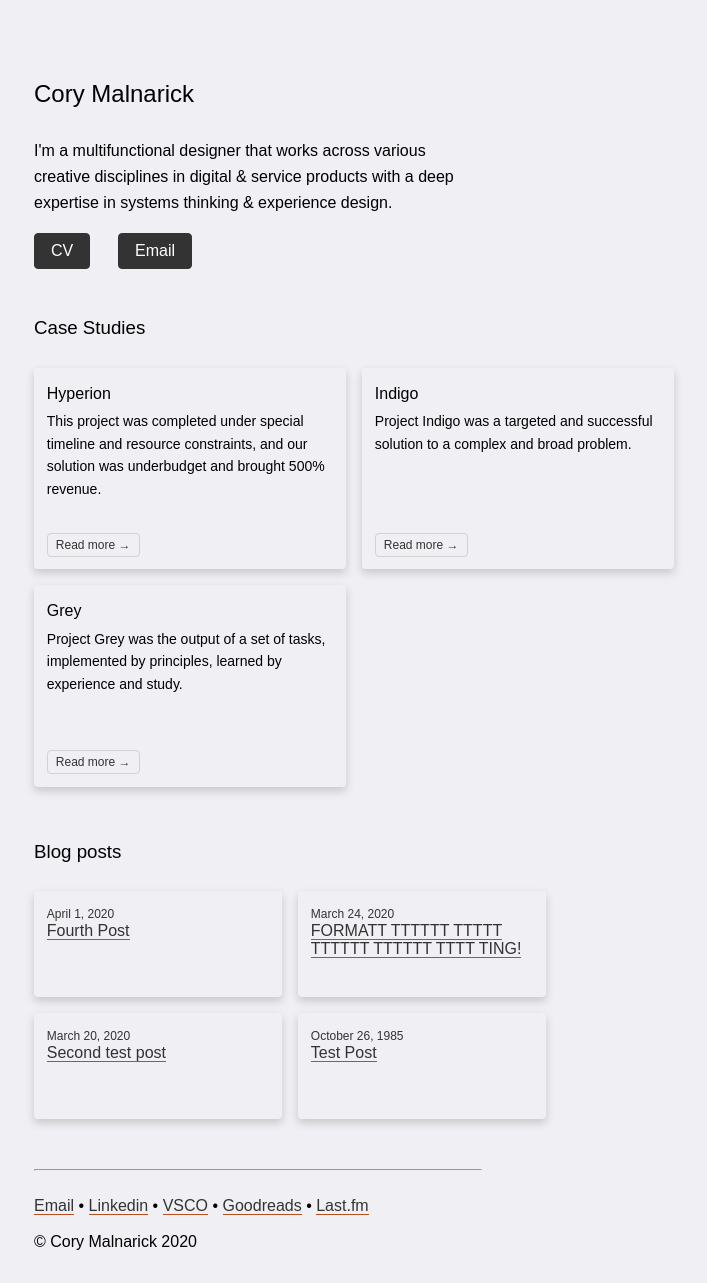
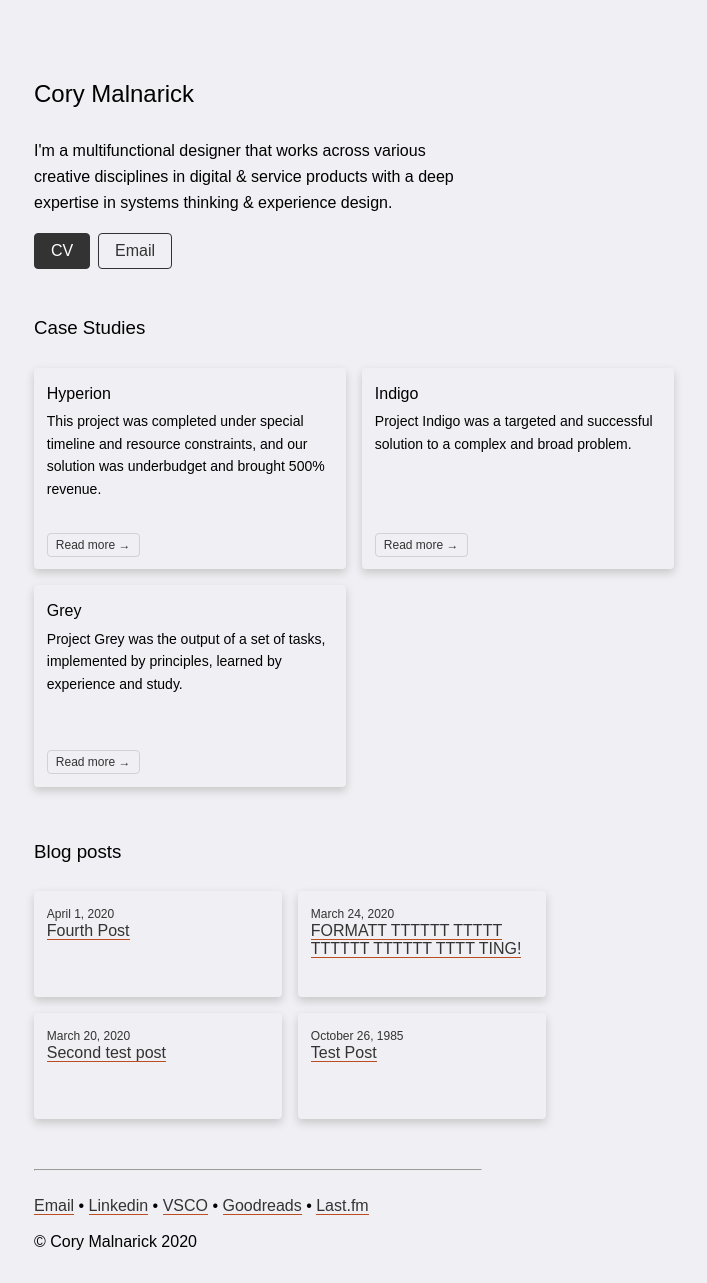
Before and after one commit to foundmonster/foundmonster.github.io, a Jekyll site: the page built from index.html, in a window 1280 px wide. Shown: the whole page, without its empty margins (286-993 px from the left). Built offline with Jekyll 4.4.1, drawn with Linux system fonts in a browser that asks for light colours; some web fonts are replaced.

Commit message:
added secondary button style – removed spacing

```diff
--- a/_sass/main.scss
+++ b/_sass/main.scss
@@ -182,9 +182,7 @@ p {
 
 .buttongrid {
     display: grid;
-    max-width: 50%;
     grid-template-columns: repeat(auto-fill, minmax(64px, 1fr));
-    grid-gap: 1rem;
 }
 
 
@@ -268,6 +266,9 @@ a:visited {
     border-bottom: 1px solid #bb4e20;
 }
 
+
+/* BUTTON PRIMARY */
+
 a:link.button-primary {
     text-decoration: none;
     display: inline-block;
@@ -303,6 +304,45 @@ a:hover.button-primary {
 }
 
 a:active.button-primary {
+    text-decoration: none;
+    opacity: 0.2;
+}
+
+
+/* BUTTON SECONDARY */
+
+a:link.button-secondary {
+    text-decoration: none;
+    display: inline-block;
+    color: #333;
+    padding: 8px 16px;
+    border-radius: 4px;
+    border-style: solid;
+    border-width: 1px;
+    border-color: #333;
+}
+
+a:visited.button-secondary {
+    text-decoration: none;
+    display: inline-block;
+    color: #333;
+    padding: 8px 16px;
+    border-radius: 4px;
+    border-style: solid;
+    border-width: 1px;
+    border-color: #333;
+}
+
+a:hover.button-secondary {
+    text-decoration: none;
+    display: inline-block;
+    border-style: solid;
+    border-width: 1px;
+    border-color: #454545;
+    border-radius: 4px;
+}
+
+a:active.button-secondary {
     text-decoration: none;
     opacity: 0.2;
 }
--- a/index.html
+++ b/index.html
@@ -6,7 +6,7 @@ title: Cory Malnarick
 <p>I'm a multifunctional designer that works across various creative disciplines in digital & service products with a deep expertise in systems thinking & experience design.</p><br>
 <div class="buttongrid">
 	<div><a class="button-primary" href="/CV.html">CV</a></div>
-	<div><a class="button-primary" href="mailto:cory.malnarick@gmail.com">Email</a></div>
+	<div><a class="button-secondary" href="mailto:cory.malnarick@gmail.com">Email</a></div>
 </div>
 {% comment %}
 <p>I take a multifaceted approach in my work, applying my skills in research, analysis, strategy, and design to craft real-world solutions for complicated problems that exceed the demands of the market, business, and customer.</p><br>
```
